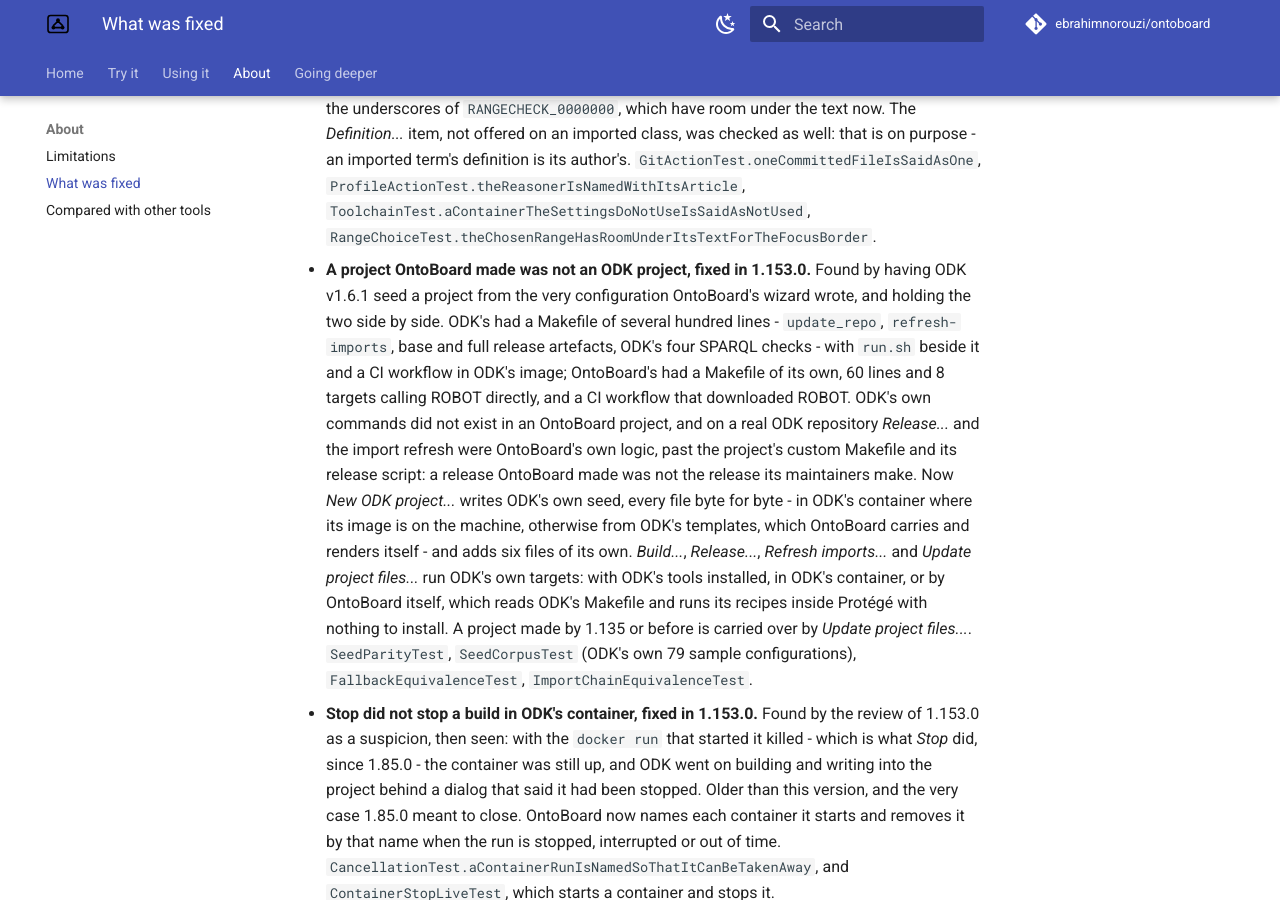
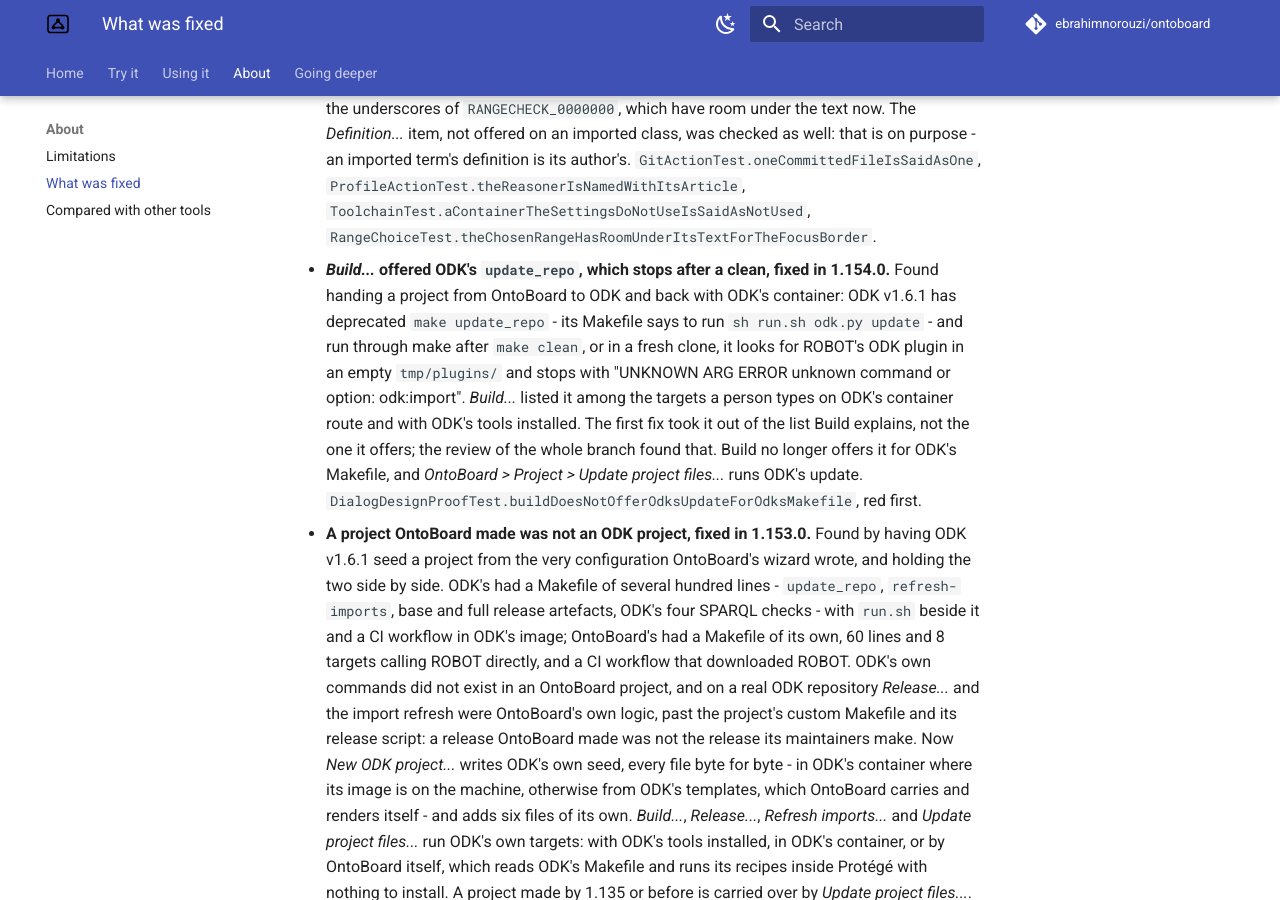
Before and after one commit to ebrahimnorouzi/ontoboard, an MkDocs documentation site: the page built from docs/fixed.md, in a window 1280 px wide and 900 px high, scrolled down 4046 px. Built offline with MkDocs 1.6.1 and Material for MkDocs 9.7.7, drawn with Linux system fonts in a browser that asks for light colours; comment, search, counter and statistics services are not loaded.

Commit message:
docs(1.154.0): fixed.md has Build's update_repo, which 1.153.0 offered and ODK v1.6.1 stops on after a clean
The review's I1 was older than its finding: 1.153.0's Build listed ODK's update_repo on the container route and with ODK's tools installed. docs/fixed.md says so, with the test that went red first.

```diff
--- a/docs/fixed.md
+++ b/docs/fixed.md
@@ -151,6 +151,16 @@ record for that version.
   `ProfileActionTest.theReasonerIsNamedWithItsArticle`,
   `ToolchainTest.aContainerTheSettingsDoNotUseIsSaidAsNotUsed`,
   `RangeChoiceTest.theChosenRangeHasRoomUnderItsTextForTheFocusBorder`.
+- ***Build...* offered ODK's `update_repo`, which stops after a clean, fixed in 1.154.0.** Found
+  handing a project from OntoBoard to ODK and back with ODK's container: ODK v1.6.1 has deprecated
+  `make update_repo` - its Makefile says to run `sh run.sh odk.py update` - and run through make
+  after `make clean`, or in a fresh clone, it looks for ROBOT's ODK plugin in an empty
+  `tmp/plugins/` and stops with "UNKNOWN ARG ERROR unknown command or option: odk:import".
+  *Build...* listed it among the targets a person types on ODK's container route and with ODK's
+  tools installed. The first fix took it out of the list Build explains, not the one it offers;
+  the review of the whole branch found that. Build no longer offers it for ODK's Makefile, and
+  *OntoBoard > Project > Update project files...* runs ODK's update.
+  `DialogDesignProofTest.buildDoesNotOfferOdksUpdateForOdksMakefile`, red first.
 - **A project OntoBoard made was not an ODK project, fixed in 1.153.0.** Found by having ODK
   v1.6.1 seed a project from the very configuration OntoBoard's wizard wrote, and holding the two
   side by side. ODK's had a Makefile of several hundred lines - `update_repo`, `refresh-imports`,
```
